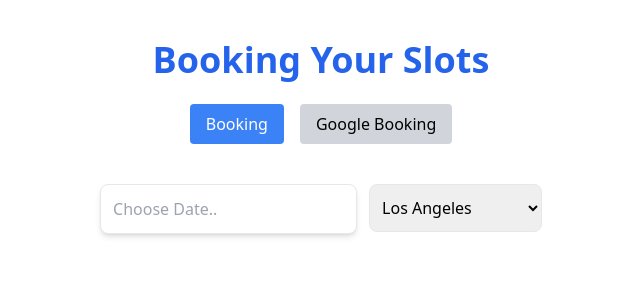
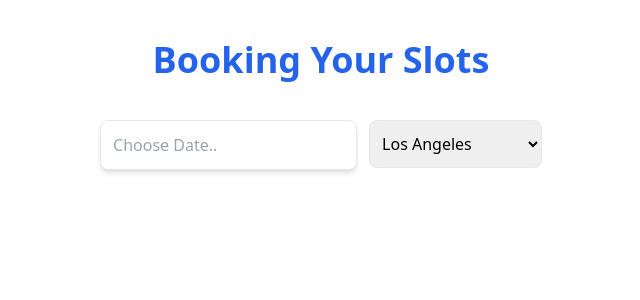
Before and after one commit to Tamil0105/next-book-app, a Next.js app: page / in a window 1280 px wide. Shown: the top 300 px of the page, without its empty margins (319-959 px from the left). Built offline with nearby package versions, Linux system fonts and the light colour scheme; what @cashfreepayments/cashfree-js would draw is missing.

Commit message:
MAIN PAGE is edited

```diff
--- a/pages/index.tsx
+++ b/pages/index.tsx
@@ -3,7 +3,7 @@
 import EventList from "@/components/EventList";
 
 export default function Home() {
-  const [activeComponent, setActiveComponent] = useState<"booking" | "event">("booking");
+  const [activeComponent] = useState<"booking" | "event">("booking");
 
   return (
     <div className="py-10">
@@ -12,7 +12,7 @@
       </h1>
 
       {/* Toggle Controls */}
-      <div className="flex justify-center gap-4 mb-6">
+      {/* <div className="flex justify-center gap-4 mb-6">
         <button
           onClick={() => setActiveComponent("booking")}
           className={`px-4 py-2 rounded ${
@@ -29,7 +29,7 @@
         >
           Google Booking
         </button>
-      </div>
+      </div> */}
 
       {/* Conditionally Render Components */}
       {activeComponent === "booking" && <BookingWitDb />}
```
